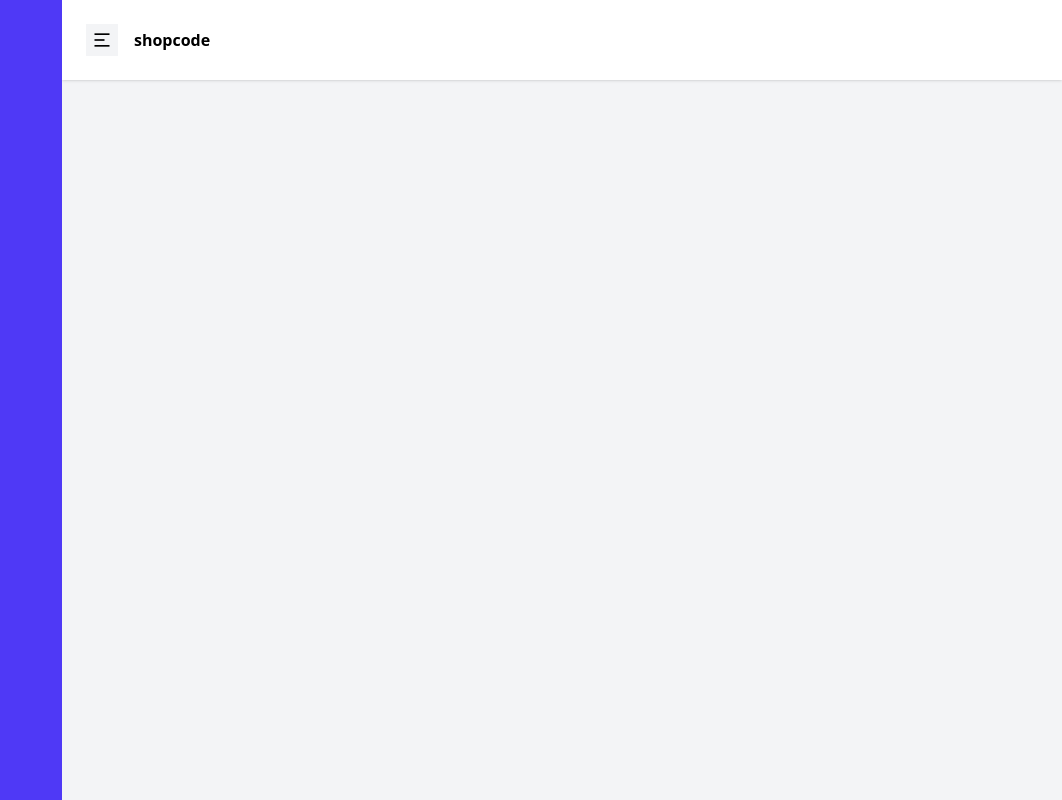
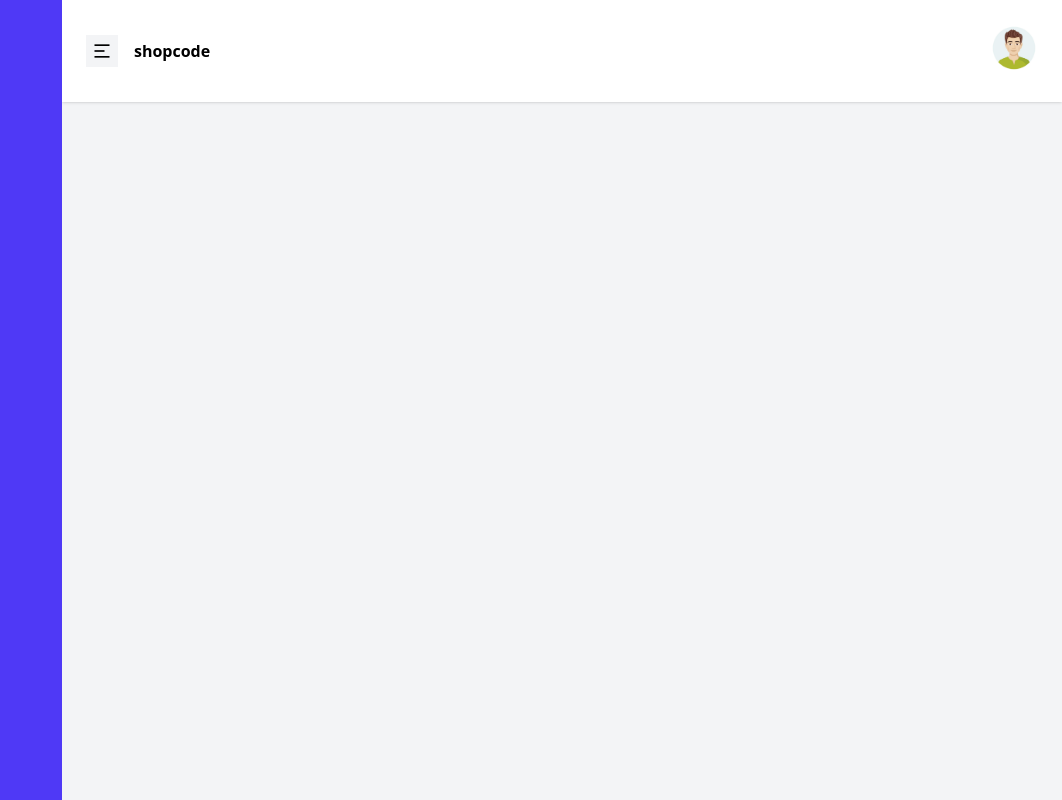
Before and after one commit to Raushan022/shop-react, a React (Vite) app: page / in a window 1280 px wide. Shown: the whole page, without its empty margins (218-1280 px from the left). Built offline with nearby package versions, Linux system fonts and the light colour scheme.

Commit message:
admin dropdown ui

```diff
--- a/src/components/Admin/index.jsx
+++ b/src/components/Admin/index.jsx
@@ -2,6 +2,8 @@ import { useState } from "react";
 
 const Admin = () => {
   const [sidebarSize, setSidebarSize] = useState(280);
+  const [openAccountMenu, setOpenAccountMenu] = useState(false);
+
   return (
     <div>
       <aside
@@ -15,7 +17,7 @@ const Admin = () => {
           transition: "0.3s",
         }}
       >
-        <nav className="bg-white p-6 shadow">
+        <nav className="bg-white p-6 shadow  flex items-center justify-between">
           <div className="flex gap-4 items-center">
             <button
               onClick={() => setSidebarSize(sidebarSize === 280 ? 0 : 280)}
@@ -25,6 +27,30 @@ const Admin = () => {
             </button>
             <h1 className="text-md font-semibold">shopcode</h1>
           </div>
+
+          <div>
+            <button className="relative">
+              <img
+                src="./images/avt.jpg"
+                alt="avatar"
+                className="w-12 h-12 rounded-full hover:cursor-pointer"
+                onClick={() => setOpenAccountMenu(!openAccountMenu)}
+              />
+              {openAccountMenu && (
+                <div className="absolute top-[76px] right-0 bg-white w-[200px] p-6 shadow-lg">
+                  <div>
+                    <h1 className="text-lg font-semibold">Er Raushan</h1>
+                    <p className="text-gray-500">example@gmail.com</p>
+                    <div className="h-px bg-gray-200 my-4"></div>
+                    <button className="hover:cursor-pointer">
+                      <i className="ri-logout-circle-r-line mr-2"></i>
+                      Logout
+                    </button>
+                  </div>
+                </div>
+              )}
+            </button>
+          </div>
         </nav>
       </section>
     </div>
```
Also changed, not shown: 1 other file (tests, documents, lock files or other folders).
